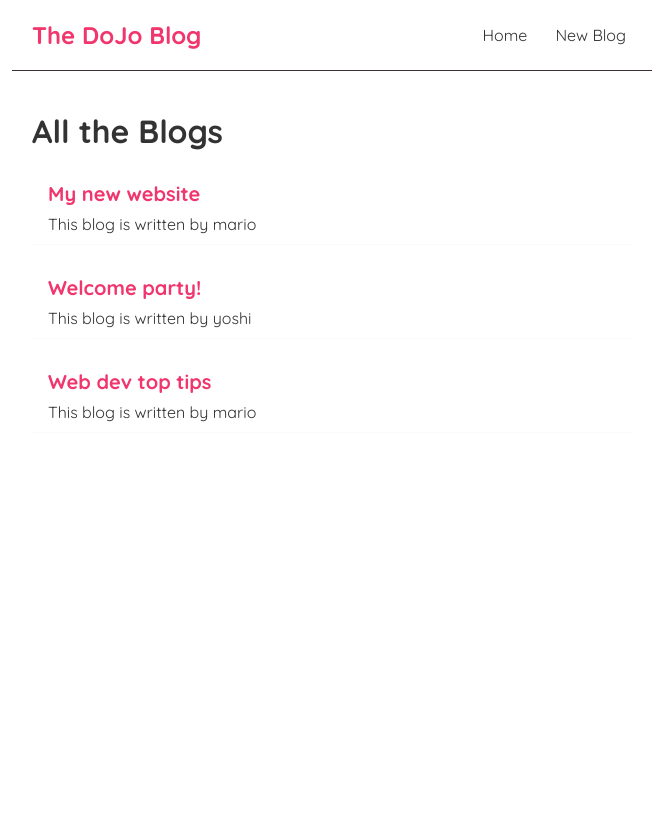
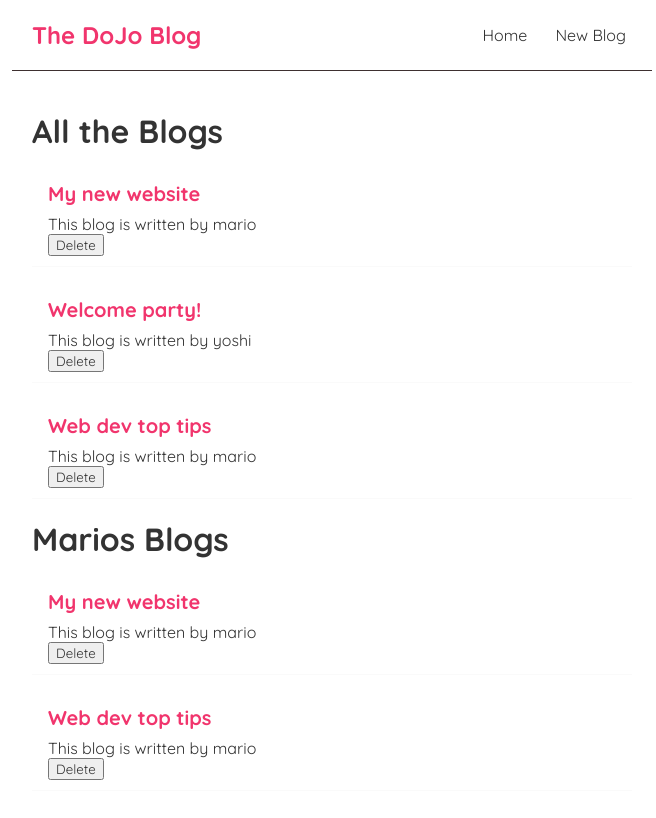
Before and after one commit to forks007/dojo-blog-react, a React (Create React App) app in the folder dojo-blog/: page / in a window 1280 px wide. Shown: the top 818 px of the page, without its empty margins (308-964 px from the left). Built offline with nearby package versions, Linux system fonts and the light colour scheme.

Commit message:
11th tutorial

```diff
--- a/dojo-blog/src/BlogList.js
+++ b/dojo-blog/src/BlogList.js
@@ -1,4 +1,4 @@
-const BlogList = ({blogs, title}) => {
+const BlogList = ({blogs, title, handleDelete}) => {
     // const blogs = props.blogs;
   // const title = props.title;
   // console.log(blogs);
@@ -13,6 +13,7 @@
                 <div className="blog-preview" key={blog.id}>
                     <h2>{blog.title}</h2>
                     <div>This blog is written by { blog.author}</div>
+                    <button onClick={()=> handleDelete(blog.id)}>Delete</button>
 
                 </div>
             ))}
--- a/dojo-blog/src/Home.js
+++ b/dojo-blog/src/Home.js
@@ -11,12 +11,17 @@
 
     ])
 
+    const handleDelete = (id) => {
+        const newBlog = blogs.filter(blog => blog.id !== id)
+        setBlog(newBlog);
+    }
 
 
     return (
         <div className="home">
 
-            <BlogList blogs = {blogs} title="All the Blogs"/>
+            <BlogList blogs = {blogs} title="All the Blogs" handleDelete={handleDelete}/>
+            <BlogList blogs = {blogs.filter((blog) => blog.author === "mario")} title="Marios Blogs" handleDelete={handleDelete}/>
         </div>
      );
 }
```
